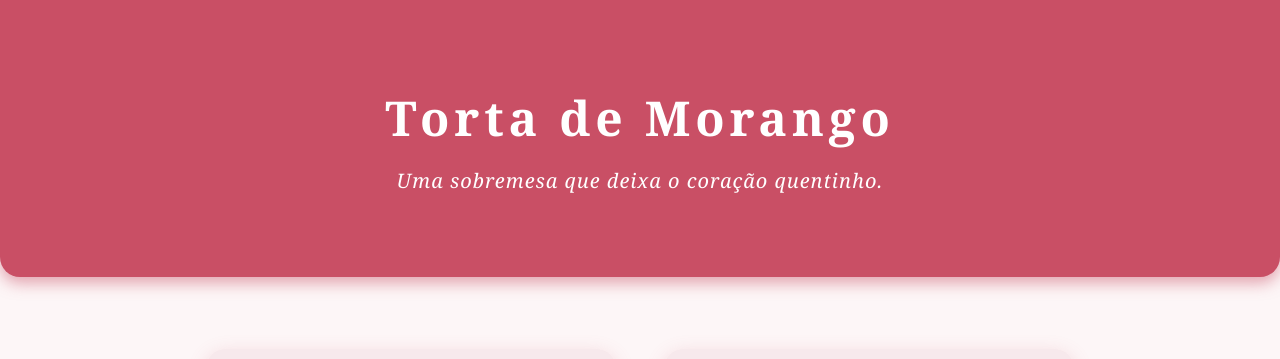
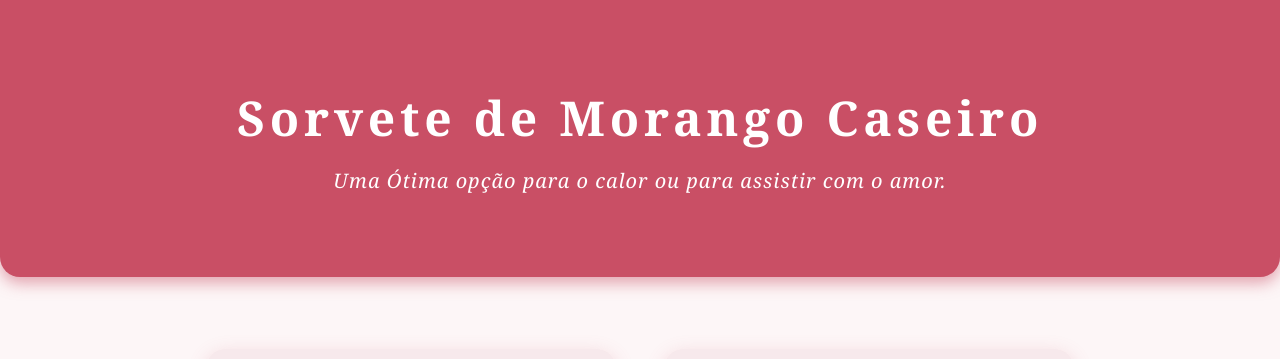
Before and after one commit to Isaa22/Rocambole-de-morango, a plain HTML site: page index.html in a window 1280 px wide. Shown: the top 359 px of the page. Drawn offline with Linux system fonts and the light colour scheme.

Commit message:
Update index.html

```diff
--- a/index.html
+++ b/index.html
@@ -3,15 +3,15 @@
 <head>
   <meta charset="UTF-8" />
   <meta name="viewport" content="width=device-width, initial-scale=1" />
-  <title>Torta de Morango</title>
+  <title>Sorvete de Morango Caseiro</title>
   <link rel="stylesheet" href="styles.css" />
    <link rel="icon" href="torta.png">
 </head>
 <body>
   <header>
     <div class="container">
-      <h1>Torta de Morango</h1>
-      <p>Uma sobremesa que deixa o coração quentinho.</p>
+      <h1>Sorvete de Morango Caseiro</h1>
+      <p>Uma Ótima opção para o calor ou para assistir com o amor.</p>
     </div>
   </header>
 
```
